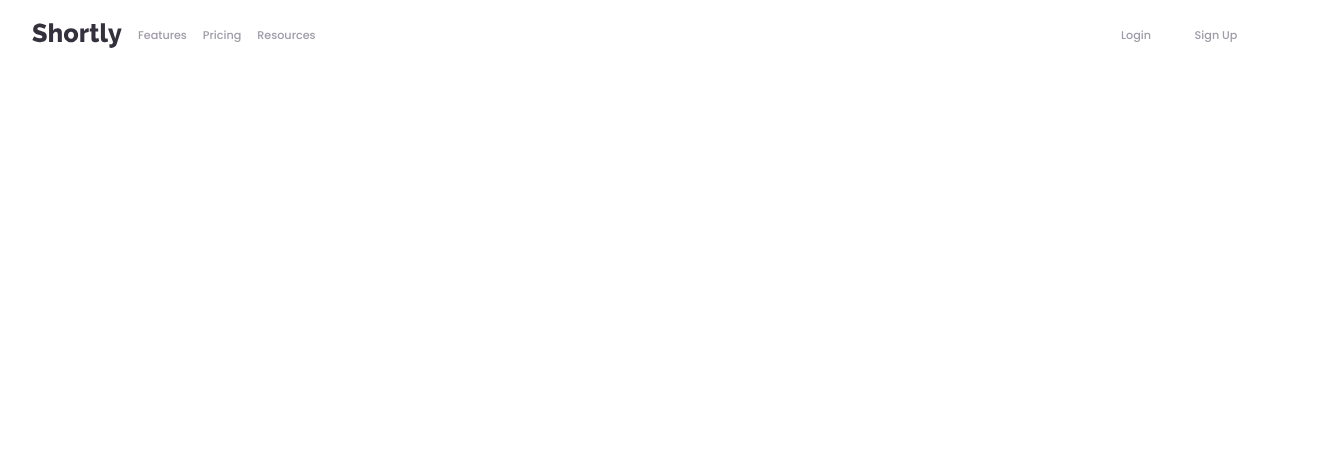
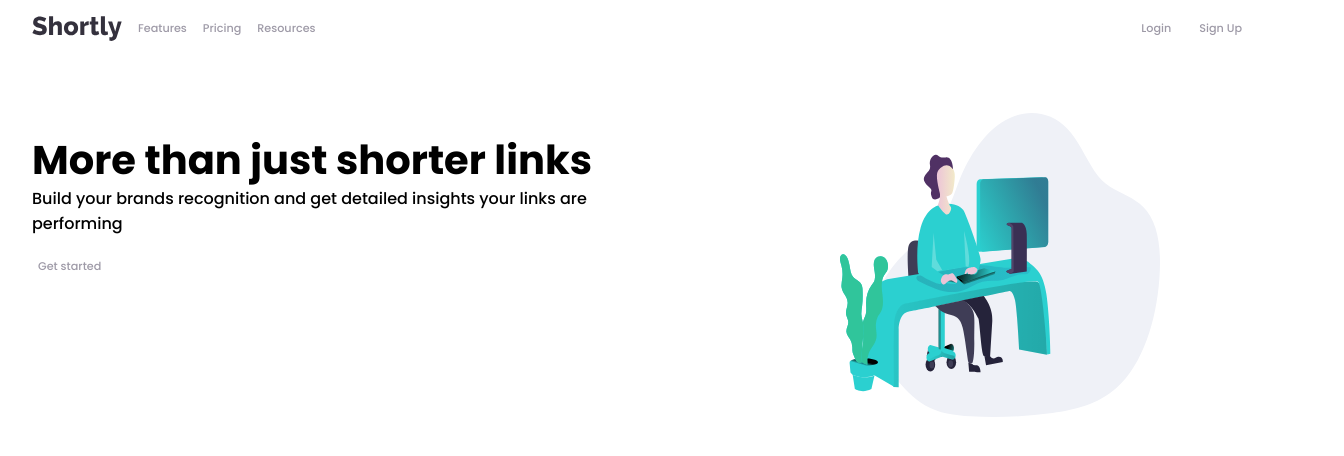
Before and after one commit to msi117/url-shortening-api-landing-page, a React (Create React App) app: page / in a window 1280 px wide. Shown: the top 456 px of the page, 1344 px wide, since content can reach past the window. Built offline with nearby package versions, Linux system fonts and the light colour scheme.

Commit message:
HeroSection Added

```diff
--- a/src/App.js
+++ b/src/App.js
@@ -1,10 +1,8 @@
-import Header from "./components/Header";
-
-
+import Main from "./components/Main";
 function App() {
   return (
    <div>
-     <Header />
+     <Main />
    </div>
   );
 }
--- a/src/components/Header.jsx
+++ b/src/components/Header.jsx
@@ -1,3 +1,4 @@
+/* eslint-disable jsx-a11y/anchor-is-valid */
 import React from "react";
 import Logo from "../images/logo.svg";
 function Header() {
@@ -6,9 +7,9 @@ function Header() {
       <div className="header-container">
         <nav>
           <img src={Logo}  alt="Shortly Logo" />
-          <p>Features</p>
-          <p>Pricing</p>
-          <p>Resources</p>
+          <a href="#">Features</a>
+          <a href="#">Pricing</a>
+          <a href="#">Resources</a>
         </nav>
         <div className="logins-container">
           <button className="btn">Login</button>
--- /dev/null
+++ b/src/components/HeroSection.jsx
@@ -0,0 +1,21 @@
+import React from "react";
+
+function HeroSection() {
+  return (
+    <section>
+      <div className="left">
+        <h1>More than just shorter links</h1>
+        <p>
+          Build your brands recognition and get detailed insights your links are
+          performing
+        </p>
+        <button className="started">Get started</button>
+      </div>
+      <div className="right">
+
+      </div>
+    </section>
+  );
+}
+
+export default HeroSection;
--- /dev/null
+++ b/src/components/Main.jsx
@@ -0,0 +1,15 @@
+import React from 'react'
+import Header from './Header'
+import HeroSection from './HeroSection'
+
+
+function Main() {
+  return (
+    <div>
+        <Header />
+        <HeroSection />
+    </div>
+  )
+}
+
+export default Main
--- a/src/index.css
+++ b/src/index.css
@@ -32,10 +32,10 @@ header {
 }
 
 /* Universal styling p */
-p {
+a {
   font-size: .7rem;
   color: var(--Grayish-Violet);
-
+  text-decoration: none;
 }
 
 
@@ -66,8 +66,8 @@ nav img {
 }
 
 button {
-  width: 64px;
-  height: 24px;
+  /* width: 64px; */
+  /* height: 24px; */
   font-size: .7rem;
   font-family: inherit;
   color: var(--Grayish-Violet);
@@ -76,3 +76,37 @@ button {
   text-align: center;
   cursor: pointer;
 }
+
+button:hover {
+  color: white;
+  background-color: var(--cyan);
+  font-weight: 700;
+}
+
+section {
+  /* border: 1px solid red; */
+  display: flex;
+  gap: 2rem;
+  height: 20rem;
+  width: 100%;
+  padding: 0 2rem;
+}
+
+.left {
+  /* border: 1px solid red; */
+  width: 50%;
+}
+h1 {
+  font-size: 2.5rem;
+  line-height: 2.8rem;
+}
+
+.left p{
+  margin-top: -30px;
+}
+
+.right {
+  /* border: 1px solid red; */
+  width: 50%;
+  background: 50% / 20rem 19rem  url("./images/illustration-working.svg") no-repeat;
+}
```
